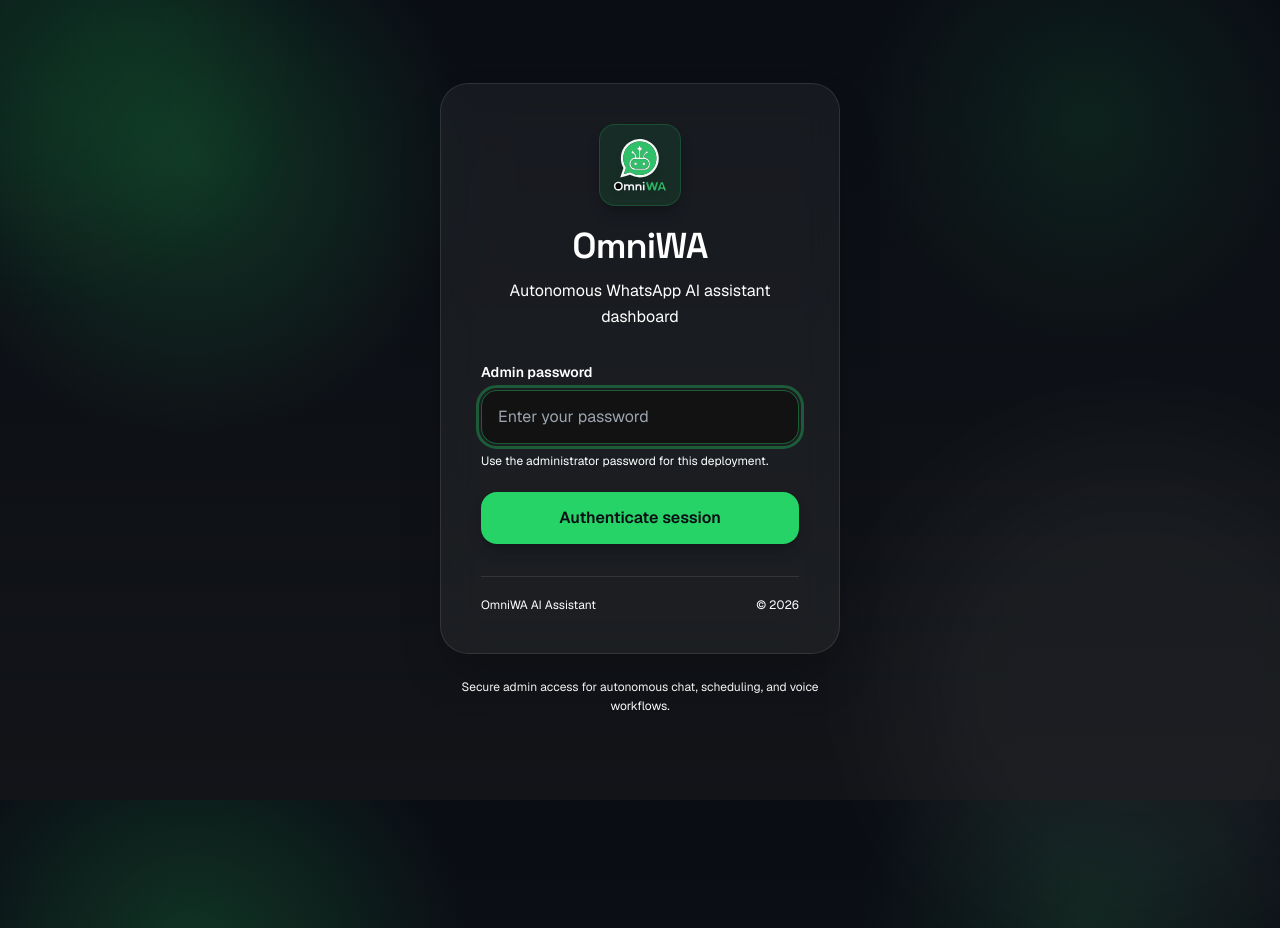
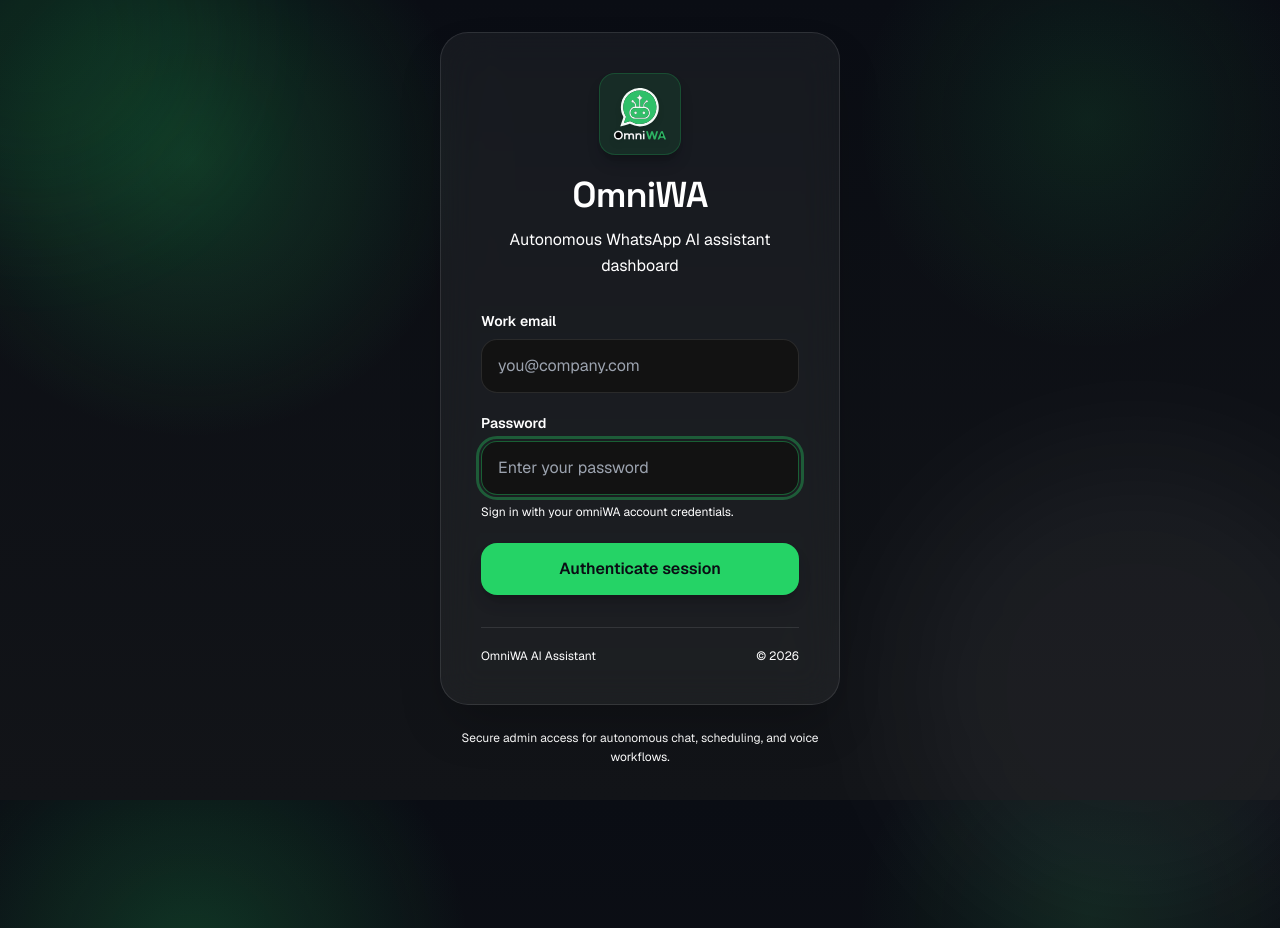
Before and after one commit to Narendarcodes/Autonomous-Whatsapp-Agent, a FastAPI app: page /login in a window 1280 px wide; the page is wider, and only the part inside the window is pictured. Run offline with FastAPI, Linux system fonts and the light colour scheme; parts of the project's set-up code (start-up, migrations or seed data) failed here and were passed over; some libraries are stand-ins or nearby versions.

Commit message:
fix(auth): login page renders multi-tenant form — email+password, not admin-password-only
The template was never updated when dashboard_users auth shipped: it showed
only an 'Admin password' field, so seeded owner credentials could not be
entered and every sign-in silently fell through to the legacy ADMIN_PASSWORD
path (default admin123). Now renders the product login (work email +
password) matching the backend contract that already existed.

```diff
--- a/backend/app/templates/login.html
+++ b/backend/app/templates/login.html
@@ -83,20 +83,29 @@
 
             <form action="/login" method="POST" class="space-y-5">
                 <div class="space-y-2">
-                    <label for="password" class="block text-sm font-semibold text-white/82">Admin password</label>
+                    <label for="email" class="block text-sm font-semibold text-white/82">Work email</label>
+                    <input type="email" name="email" id="email" required
+                        autocomplete="username"
+                        placeholder="you@company.com"
+                        aria-describedby="error-box"
+                        class="w-full px-4 py-3.5 rounded-2xl border border-white/10 bg-white/6 text-white placeholder:text-white/32 transition focus:border-primary/40">
+                </div>
+
+                <div class="space-y-2">
+                    <label for="password" class="block text-sm font-semibold text-white/82">Password</label>
                     <input type="password" name="password" id="password" required
                         autocomplete="current-password"
                         placeholder="Enter your password"
                         aria-describedby="password-help error-box"
                         class="w-full px-4 py-3.5 rounded-2xl border border-white/10 bg-white/6 text-white placeholder:text-white/32 transition focus:border-primary/40">
                     <p id="password-help" class="text-xs text-white/48 leading-relaxed">
-                        Use the administrator password for this deployment.
+                        Sign in with your omniWA account credentials.
                     </p>
                 </div>
 
                 <div id="error-box" class="hidden state-message" data-tone="danger" role="alert" aria-live="assertive">
-                    <p class="font-semibold text-white">Incorrect password.</p>
-                    <p class="text-sm text-white/72 mt-1">Check the credentials and try again.</p>
+                    <p class="font-semibold text-white">Sign-in failed.</p>
+                    <p class="text-sm text-white/72 mt-1">Check your email and password, then try again.</p>
                 </div>
 
                 <button type="submit"
```
